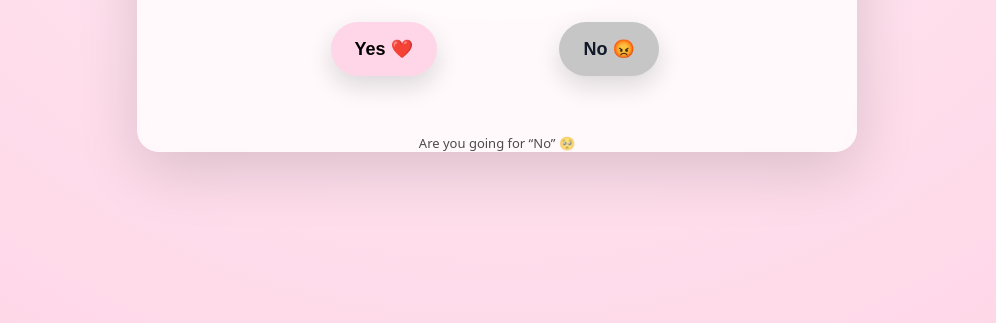
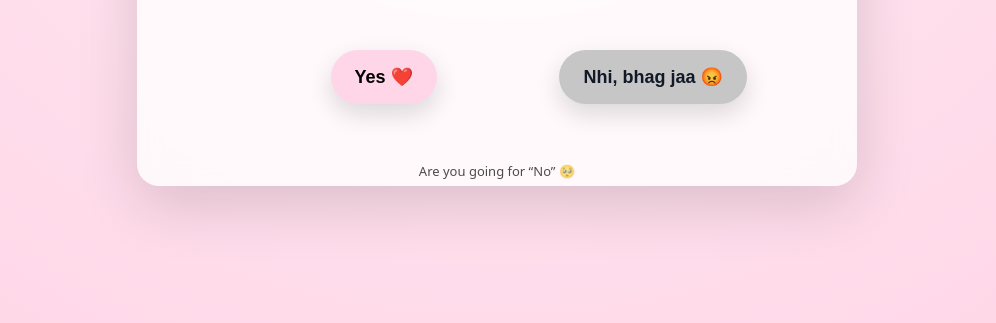
Before and after one commit to dhairya-gupta-01/test, a plain HTML site: page index.html in a window 1280 px wide. Shown: the part 477-800 px from the top of the page, without its empty margins (143-1139 px from the left). Drawn offline with nearby package versions, Linux system fonts and the light colour scheme.

Commit message:
Update index.html

```diff
--- a/index.html
+++ b/index.html
@@ -42,8 +42,8 @@
 
     .card {
       width: min(720px, 92vw);
-      margin-top: -5px;
-      /* padding: 26px 22px; */
+      margin-top: -10px;
+      padding: 6px 22px;
       background: var(--card);
       backdrop-filter: blur(10px);
       border-radius: 22px;
@@ -177,7 +177,7 @@
 
     <section class="button-zone" id="zone">
       <button id="yesBtn">Yes ❤️</button>
-      <button id="noBtn">No 😡</button>
+      <button id="noBtn">Nhi, bhag jaa 😡</button>
     </section>
 
     <!-- HINT -->
```
